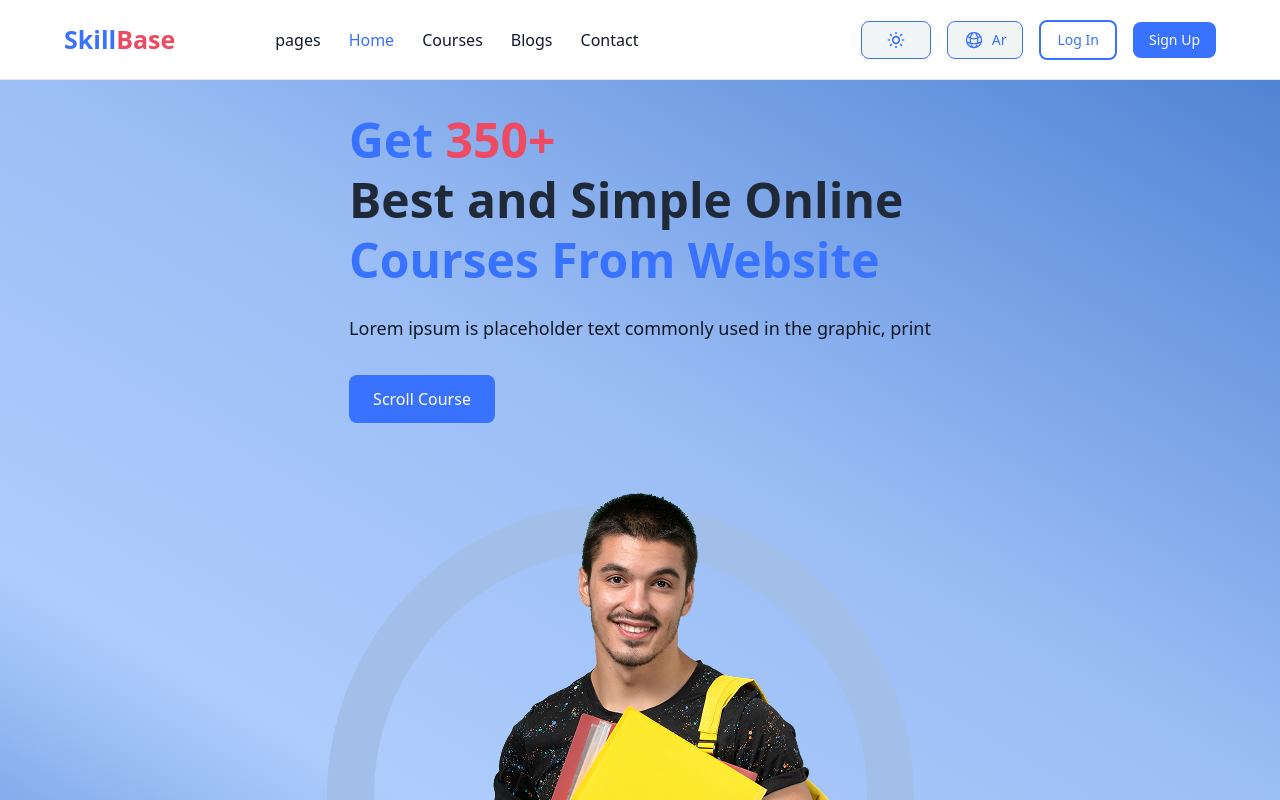
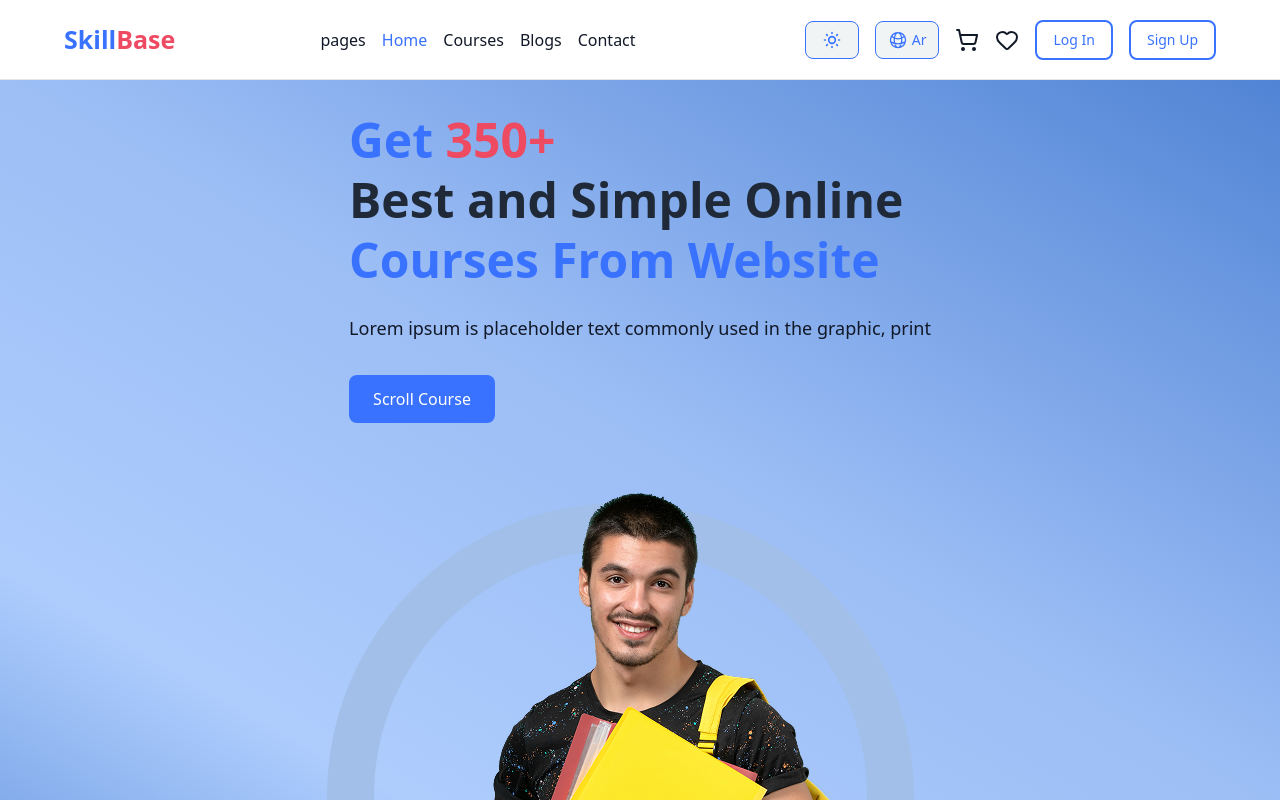
Before and after one commit to Amr-ahmed-98/Education-App, a React (Vite) app: page / in a window 1280 px wide. Shown: the top 800 px of the page. Built offline with nearby package versions, Linux system fonts and the light colour scheme.

Commit message:
edit navbar

```diff
--- a/src/assets/icons/icons.ts
+++ b/src/assets/icons/icons.ts
@@ -51,6 +51,7 @@ import {
   ShoppingCart,
   Heart,
   CreditCard,
+
 } from "lucide-react";
 
 export {
--- a/src/components/atoms/ButtonLangauges.tsx
+++ b/src/components/atoms/ButtonLangauges.tsx
@@ -14,7 +14,7 @@ function ButtonLanguages(): JSX.Element {
   return (
     <button
       onClick={toggleLang}
-      className="flex items-center text-primary gap-2 px-4 py-2 rounded-lg bg-light-secondary border-1 border-primary dark:bg-dark-primary text-light cursor-pointer text-sm"
+      className="flex items-center text-primary gap-1 px-3 py-2 rounded-lg bg-light-secondary border-1 border-primary dark:bg-dark-primary text-light cursor-pointer text-sm"
     >
       <Icons.GlobeAltIcon className="w-5 h-5" />
       {i18n.language === "en" ? "Ar" : "En"}
--- a/src/components/atoms/ButtonTheme.tsx
+++ b/src/components/atoms/ButtonTheme.tsx
@@ -7,7 +7,7 @@ function ButtonTheme(): JSX.Element {
   return (
     <button
       onClick={toggleTheme}
-      className='px-6 py-2 rounded-lg border-primary border-1 bg-light-secondary dark:bg-dark-primary text-white  transition'
+      className='gap-1 px-4 py-2 rounded-lg border-primary border-1 bg-light-secondary dark:bg-dark-primary text-white cursor-pointer transition'
     >
       {theme === 'dark' ? (
         <Icons.Moon className='w-5 h-5 text-primary' />
--- a/src/components/organisms/Navbar.tsx
+++ b/src/components/organisms/Navbar.tsx
@@ -35,7 +35,7 @@ function Navbar() {
     <div
       id="navbar"
       className={`w-full h-[80px] bg-light-primary dark:bg-dark-primary
-    flex items-center justify-between bg-light  md:px-16 sm:px-10 px-4 fixed top-0
+    flex items-center justify-between bg-light  md:px-16 sm:px-10 px- fixed top-0
     transition-all ease-in-out duration-300 z-50 border-b border-neutral-200 dark:border-dark-secondary
     ${
       isScrolled
@@ -102,8 +102,8 @@ function Navbar() {
         <div className="flex-1 flex items-center  flex-col md:flex-row items-center justify-between gap-6 p-6 md:p-0">
           {/* Navbar Items */}
           <ul
-            className="flex flex-col md:flex-row items-center mx-[100px]
- md:gap-7 gap-4 md:text-base text-lg text-neutral-700
+            className="flex flex-col md:flex-row items-center mx-auto
+ md:gap-4 gap- md:text-base text-lg text-neutral-700
  md:font-normal font-medium "
           >
             {Routes.map((item) => (
@@ -131,15 +131,19 @@ function Navbar() {
                           key={sub.id}
                           className="px-4 py-2 hover:bg-gray-100 dark:hover:bg-gray-700"
                         >
-                          <Link to={sub.path}>{t(sub.key)}</Link>
+                          <Link
+                          to={sub.path}
+                          onClick={closeNavbar}
+                          >{t(sub.key)}
+                          </Link>
                         </li>
                       ))}
                     </ul>
                   </>
                 ) : (
-                  /* لو مفيش subRoutes يبقى لينك عادي */
                   <Link
                     to={item.path}
+                      onClick={closeNavbar}
                     className={`hover:text-primary duration-300 ${
                       location.pathname === item.path ? "text-primary" : ""
                     }`}
@@ -150,21 +154,30 @@ function Navbar() {
               </li>
             ))}
           </ul>
+
           {/*Nabar buttons*/}
           <div className="flex flex-col md:flex-row items-center gap-4">
             <ButtonTheme />
             <ButtonLanguages />
             <Link
+            to="cart"
+            >  <Icons.ShoppingCart />
+            </Link>
+                    <Link
+            to="wishlist"
+            >  <Icons.Heart />
+            </Link>
+            <Link
               to="/sign-in"
               className="text-lg font-semibold text-primary flex items-center gap-x-2"
             >
-              <Button variant="outline1">{t(`nav.login`)}</Button>
+              <Button variant="outline1" path="/sign-in">{t(`nav.login`)}</Button>
             </Link>
-            <Link
-              to="/sign-up"
+    <Link
+              to="/sign-in"
               className="text-lg font-semibold text-primary flex items-center gap-x-2"
             >
-              <Button variant="primary">{t(`nav.sign-up`)}</Button>
+              <Button variant="outline1" path="/sign-up">{t(`nav.sign-up`)}</Button>
             </Link>
           </div>
         </div>
--- a/src/locales/ar.json
+++ b/src/locales/ar.json
@@ -17,10 +17,7 @@
     "instructor": "المدرب",
     "event": "الايفنت",
     "event-details": "تفاصيل الايفنت",
-    "faqs": "الاسئلة",
-    "cart": "السلة",
-    "wishlist": "المفضلة",
-    "checkout": "الدفع"
+    "faqs": "الاسئلة"
   },
 
   "footer": {
--- a/src/locales/en.json
+++ b/src/locales/en.json
@@ -17,10 +17,8 @@
     "instructor": "Instructor",
     "event": "Event",
     "event-details": "Event Details",
-    "faqs": "FAQs",
-    "cart": "Card",
-    "wishlist": "Wishlist",
-    "checkout": "Checkout"
+    "faqs": "FAQs"
+
   },
   "footer": {
     "brand": "SkillBase",
--- a/src/routes/AppRouter.tsx
+++ b/src/routes/AppRouter.tsx
@@ -54,6 +54,7 @@ const AppRouter = createBrowserRouter([
       {path:"/course-details", element: <CourseDetails />},
       {path:"/event", element: <Event />},
       {path:"/event-details/:id", element: <EventDetails />},
+      {path:"/event-details", element: <EventDetails />},
       {path:"/faqs", element: <FAQ />},
       {path:"/instructor", element: <Instructor />},
       {path:"/blogs", element: <Blogs />},
--- a/src/routes/Routes.tsx
+++ b/src/routes/Routes.tsx
@@ -8,10 +8,7 @@ const Routes = [
       { id: 2, key: "pages.instructor", path: "/instructor" },
       { id: 3, key: "pages.event", path: "/event" },
       { id: 4, key: "pages.event-details", path: "/event-details" },
-      { id: 5, key: "pages.faqs", path: "/faqs" },
-      { id: 6, key: "pages.cart", path: "/cart" },
-      { id: 7, key: "pages.wishlist", path: "/wishlist" },
-      { id: 8, key: "pages.checkout", path: "/checkout" },
+      { id: 5, key: "pages.faqs", path: "/faqs" }
     ],
   },
   {
```
